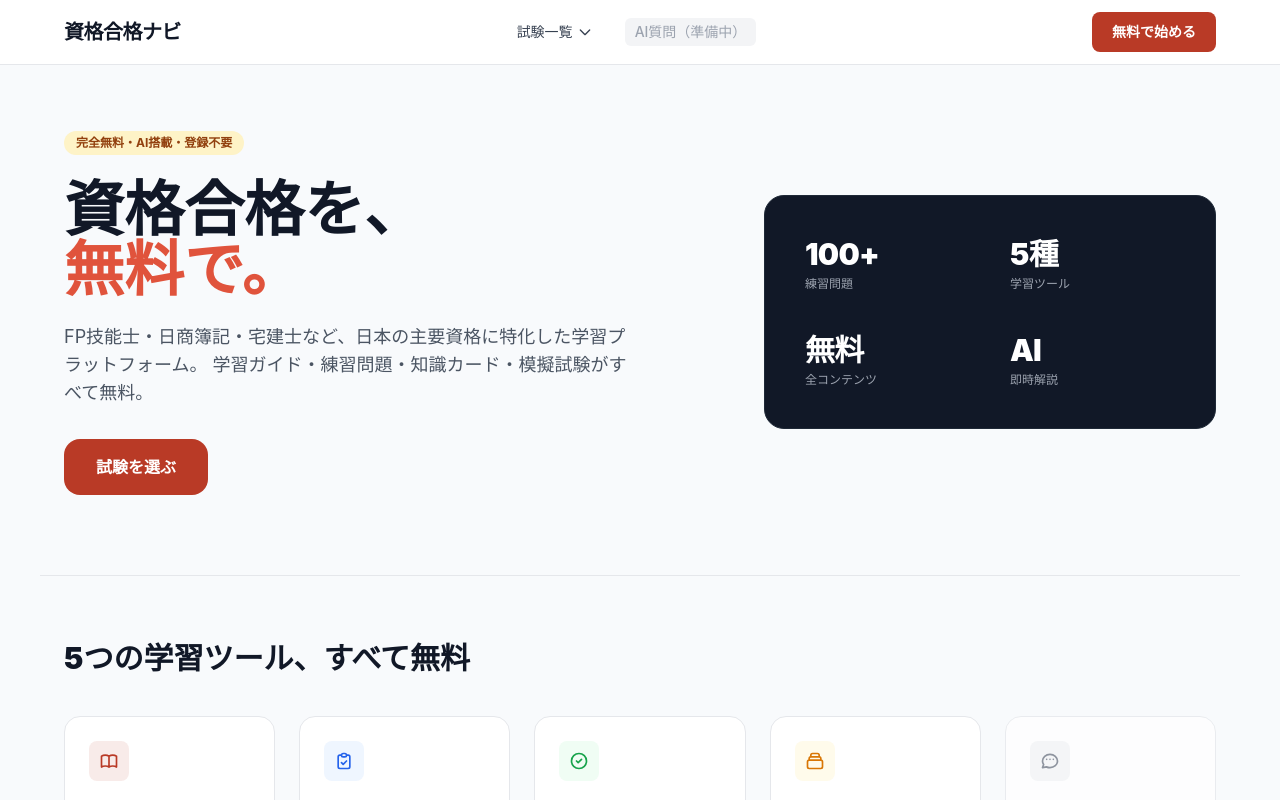
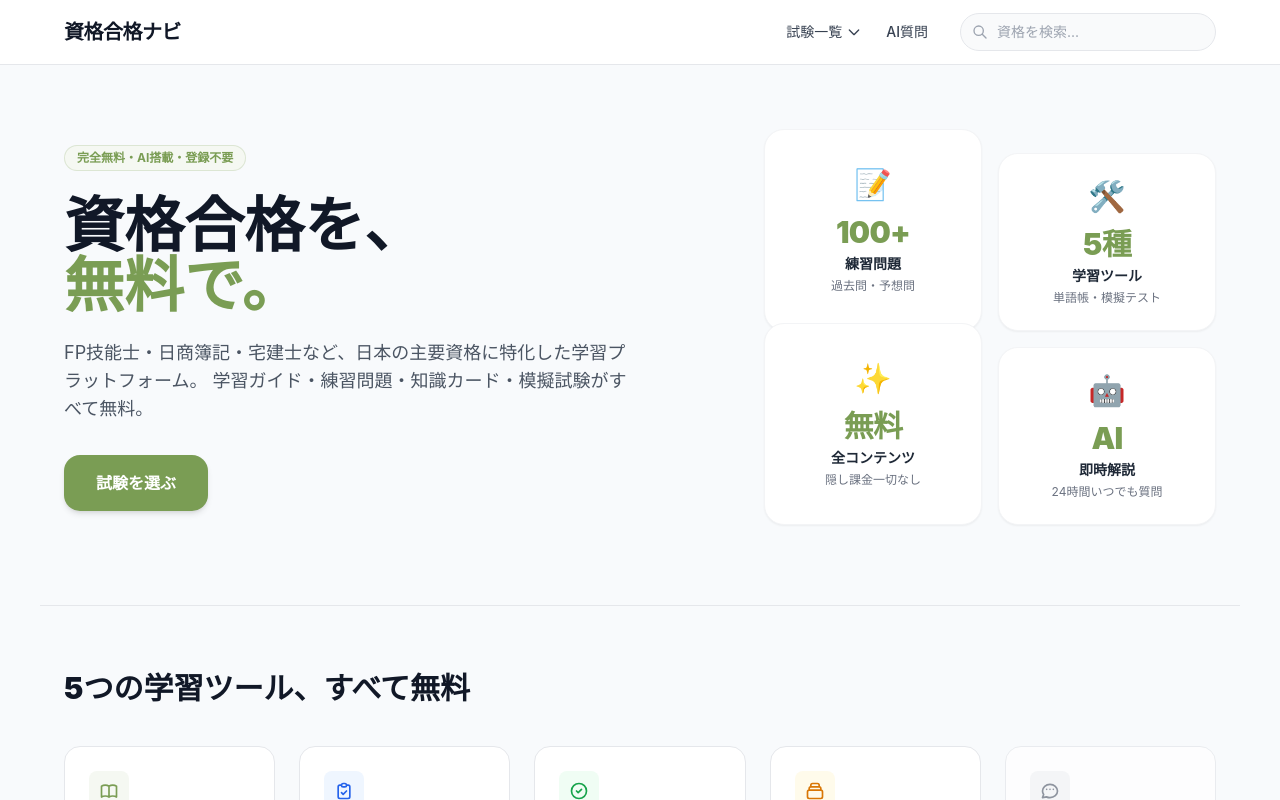
Before and after one commit to zrqZRQ77/japanese-web, a Next.js app: page / in a window 1280 px wide. Shown: the top 800 px of the page. Built offline with nearby package versions, Linux system fonts and the light colour scheme.

Commit message:
Update page.tsx

```diff
--- a/app/page.tsx
+++ b/app/page.tsx
@@ -9,13 +9,16 @@ export default function HomePage() {
       {/* 固定顶部导航栏 */}
       <nav className="sticky top-0 z-50 bg-white/90 backdrop-blur-md border-b border-gray-200">
         <div className="max-w-[1200px] mx-auto px-6 h-16 flex items-center justify-between">
-          {/* 左侧 */}
+
+          {/* 左侧：Logo */}
           <div className="text-xl font-black text-gray-900 tracking-tight">
             資格合格ナビ
           </div>
 
-          {/* 中间 */}
-          <div className="flex items-center gap-8 relative">
+          {/* 右侧：导航按钮 + 搜索框 */}
+          <div className="flex items-center gap-6">
+
+            {/* 試験一覧 (移至右侧) */}
             <div className="relative">
               <button
                 onClick={() => setExamMenuOpen(!examMenuOpen)}
@@ -25,26 +28,31 @@ export default function HomePage() {
                 <svg className="w-4 h-4" fill="none" stroke="currentColor" viewBox="0 0 24 24"><path strokeLinecap="round" strokeLinejoin="round" strokeWidth="2" d="M19 9l-7 7-7-7" /></svg>
               </button>
               {examMenuOpen && (
-                <div className="absolute top-full left-0 mt-1 w-48 bg-white border border-gray-200 rounded-xl shadow-lg py-2 z-50">
+                <div className="absolute top-full right-0 mt-1 w-48 bg-white border border-gray-200 rounded-xl shadow-lg py-2 z-50">
                   <a href="/exams/boki3" className="block px-4 py-2 text-sm text-gray-700 hover:bg-gray-50 font-medium">日商簿記3級</a>
                   <div className="px-4 py-2 text-sm text-gray-400">FP技能士（準備中）</div>
                   <div className="px-4 py-2 text-sm text-gray-400">宅地建物取引士（準備中）</div>
                 </div>
               )}
             </div>
-            <span className="text-sm font-medium text-gray-400 bg-gray-100 px-2.5 py-1 rounded-md cursor-not-allowed">
-              AI質問（準備中）
+
+            {/* AI質問 (移至右侧) */}
+            <span className="text-sm font-medium text-gray-700 hover:text-gray-900 cursor-pointer">
+              AI質問
             </span>
-          </div>
 
-          {/* 右侧 */}
-          <div>
-            <a
-              href="/exams/boki3"
-              className="inline-flex items-center justify-center bg-[#b93a26] text-white text-sm font-bold h-10 px-5 rounded-lg hover:bg-[#a23220] transition-colors"
-            >
-              無料で始める
-            </a>
+            {/* 搜索框 (替换了原来的“無料で始める”按钮) */}
+            <div className="relative ml-2">
+              <div className="absolute inset-y-0 left-0 pl-3 flex items-center pointer-events-none">
+                <svg className="w-4 h-4 text-gray-400" fill="none" stroke="currentColor" viewBox="0 0 24 24"><path strokeLinecap="round" strokeLinejoin="round" strokeWidth="2" d="M21 21l-6-6m2-5a7 7 0 11-14 0 7 7 0 0114 0z" /></svg>
+              </div>
+              <input
+                type="text"
+                placeholder="資格を検索..."
+                className="pl-9 pr-4 py-2 text-sm text-gray-900 bg-gray-50 border border-gray-200 rounded-full focus:outline-none focus:ring-2 focus:ring-[#7A9D54] focus:border-transparent transition-all w-48 lg:w-64"
+              />
+            </div>
+
           </div>
         </div>
       </nav>
@@ -52,52 +60,70 @@ export default function HomePage() {
       {/* Hero区域 */}
       <section className="max-w-[1200px] mx-auto px-6 pt-16 pb-20">
         <div className="grid grid-cols-1 lg:grid-cols-12 gap-12 items-center">
+
           {/* 左侧文字与按钮 */}
           <div className="lg:col-span-7 space-y-6">
-            <span className="inline-flex items-center gap-1.5 px-3 py-1 bg-amber-100 text-amber-800 text-xs font-bold rounded-full">
+            <span className="inline-flex items-center gap-1.5 px-3 py-1 bg-[#F5F8F2] text-[#7A9D54] text-xs font-bold rounded-full border border-[#7A9D54]/20">
               完全無料・AI搭載・登録不要
             </span>
             <h1 className="text-5xl lg:text-6xl font-black text-gray-900 leading-[1.15]">
               資格合格を、<br />
-              <span className="text-[#e0533c]">無料で。</span>
+              <span className="text-[#7A9D54]">無料で。</span>
             </h1>
             <p className="text-gray-600 text-base lg:text-lg leading-relaxed max-w-xl">
               FP技能士・日商簿記・宅建士など、日本の主要資格に特化した学習プラットフォーム。
               学習ガイド・練習問題・知識カード・模擬試験がすべて無料。
             </p>
             <div className="pt-2">
+              {/* 修正：点击后跳转至全部考试页面 /exams */}
               <a
-                href="/exams/boki3"
-                className="inline-flex items-center justify-center bg-[#b93a26] text-white text-base font-bold h-14 px-8 rounded-xl hover:bg-[#a23220] transition-colors"
+                href="/exams"
+                className="inline-flex items-center justify-center bg-[#7A9D54] text-white text-base font-bold h-14 px-8 rounded-xl hover:bg-[#688a44] shadow-md hover:shadow-lg transition-all"
               >
                 試験を選ぶ
               </a>
             </div>
           </div>
 
-          {/* 右侧统计卡片 2x2布局 */}
-          <div className="lg:col-span-5 bg-[#111827] p-8 rounded-[20px] grid grid-cols-2 gap-6 text-white border border-gray-800">
-            <div className="space-y-1 p-2">
-              <div className="text-3xl font-black tracking-tight text-white">100+</div>
-              <div className="text-xs font-medium text-gray-400">練習問題</div>
+          {/* 右侧统计卡片 2x2布局 (重新设计排版和颜色，采用独立白底卡片) */}
+          <div className="lg:col-span-5 grid grid-cols-2 gap-4">
+            {/* 卡片 1 */}
+            <div className="bg-white p-6 rounded-2xl border border-gray-100 shadow-sm hover:shadow-md transition-shadow flex flex-col items-center justify-center text-center">
+              <div className="text-3xl mb-3">📝</div>
+              <div className="text-3xl font-black tracking-tight text-[#7A9D54] mb-1">100+</div>
+              <div className="text-sm font-bold text-gray-800 mb-1">練習問題</div>
+              <div className="text-xs text-gray-500">過去問・予想問</div>
             </div>
-            <div className="space-y-1 p-2">
-              <div className="text-3xl font-black tracking-tight text-white">5種</div>
-              <div className="text-xs font-medium text-gray-400">学習ツール</div>
+
+            {/* 卡片 2 (稍微错位排列，增加设计感) */}
+            <div className="bg-white p-6 rounded-2xl border border-gray-100 shadow-sm hover:shadow-md transition-shadow flex flex-col items-center justify-center text-center mt-6">
+              <div className="text-3xl mb-3">🛠️</div>
+              <div className="text-3xl font-black tracking-tight text-[#7A9D54] mb-1">5種</div>
+              <div className="text-sm font-bold text-gray-800 mb-1">学習ツール</div>
+              <div className="text-xs text-gray-500">単語帳・模擬テスト</div>
             </div>
-            <div className="space-y-1 p-2">
-              <div className="text-3xl font-black tracking-tight text-white">無料</div>
-              <div className="text-xs font-medium text-gray-400">全コンテンツ</div>
+
+            {/* 卡片 3 */}
+            <div className="bg-white p-6 rounded-2xl border border-gray-100 shadow-sm hover:shadow-md transition-shadow flex flex-col items-center justify-center text-center -mt-6">
+              <div className="text-3xl mb-3">✨</div>
+              <div className="text-3xl font-black tracking-tight text-[#7A9D54] mb-1">無料</div>
+              <div className="text-sm font-bold text-gray-800 mb-1">全コンテンツ</div>
+              <div className="text-xs text-gray-500">隠し課金一切なし</div>
             </div>
-            <div className="space-y-1 p-2">
-              <div className="text-3xl font-black tracking-tight text-white">AI</div>
-              <div className="text-xs font-medium text-gray-400">即時解説</div>
+
+            {/* 卡片 4 */}
+            <div className="bg-white p-6 rounded-2xl border border-gray-100 shadow-sm hover:shadow-md transition-shadow flex flex-col items-center justify-center text-center">
+              <div className="text-3xl mb-3">🤖</div>
+              <div className="text-3xl font-black tracking-tight text-[#7A9D54] mb-1">AI</div>
+              <div className="text-sm font-bold text-gray-800 mb-1">即時解説</div>
+              <div className="text-xs text-gray-500">24時間いつでも質問</div>
             </div>
           </div>
+
         </div>
       </section>
 
-      {/* 下面工具区 */}
+      {/* 下面工具区 (完全保留你原始的稳定代码) */}
       <section className="max-w-[1200px] mx-auto px-6 py-16 border-t border-gray-200">
         <h2 className="text-2xl lg:text-3xl font-black text-gray-900 mb-10 text-center lg:text-left">
           5つの学習ツール、すべて無料
@@ -105,7 +131,7 @@ export default function HomePage() {
         <div className="grid grid-cols-1 md:grid-cols-3 lg:grid-cols-5 gap-6">
           {/* 1 */}
           <div className="bg-white p-6 border border-gray-200 rounded-xl hover:border-gray-300 transition-all">
-            <div className="w-10 h-10 bg-[#b93a26]/10 rounded-lg flex items-center justify-center text-[#b93a26] mb-4">
+            <div className="w-10 h-10 bg-[#F5F8F2] rounded-lg flex items-center justify-center text-[#7A9D54] mb-4">
               <svg className="w-5 h-5" fill="none" stroke="currentColor" viewBox="0 0 24 24"><path strokeLinecap="round" strokeLinejoin="round" strokeWidth="2" d="M12 6.253v13m0-13C10.832 5.477 9.246 5 7.5 5S4.168 5.477 3 6.253v13C4.168 18.477 5.754 18 7.5 18s3.332.477 4.5 1.253m0-13C13.168 5.477 14.754 5 16.5 5c1.747 0 3.332.477 4.5 1.253v13C19.832 18.477 18.247 18 16.5 18c-1.746 0-3.332.477-4.5 1.253" /></svg>
             </div>
             <h3 className="font-bold text-gray-900 text-base mb-1">学習ガイド</h3>
```
